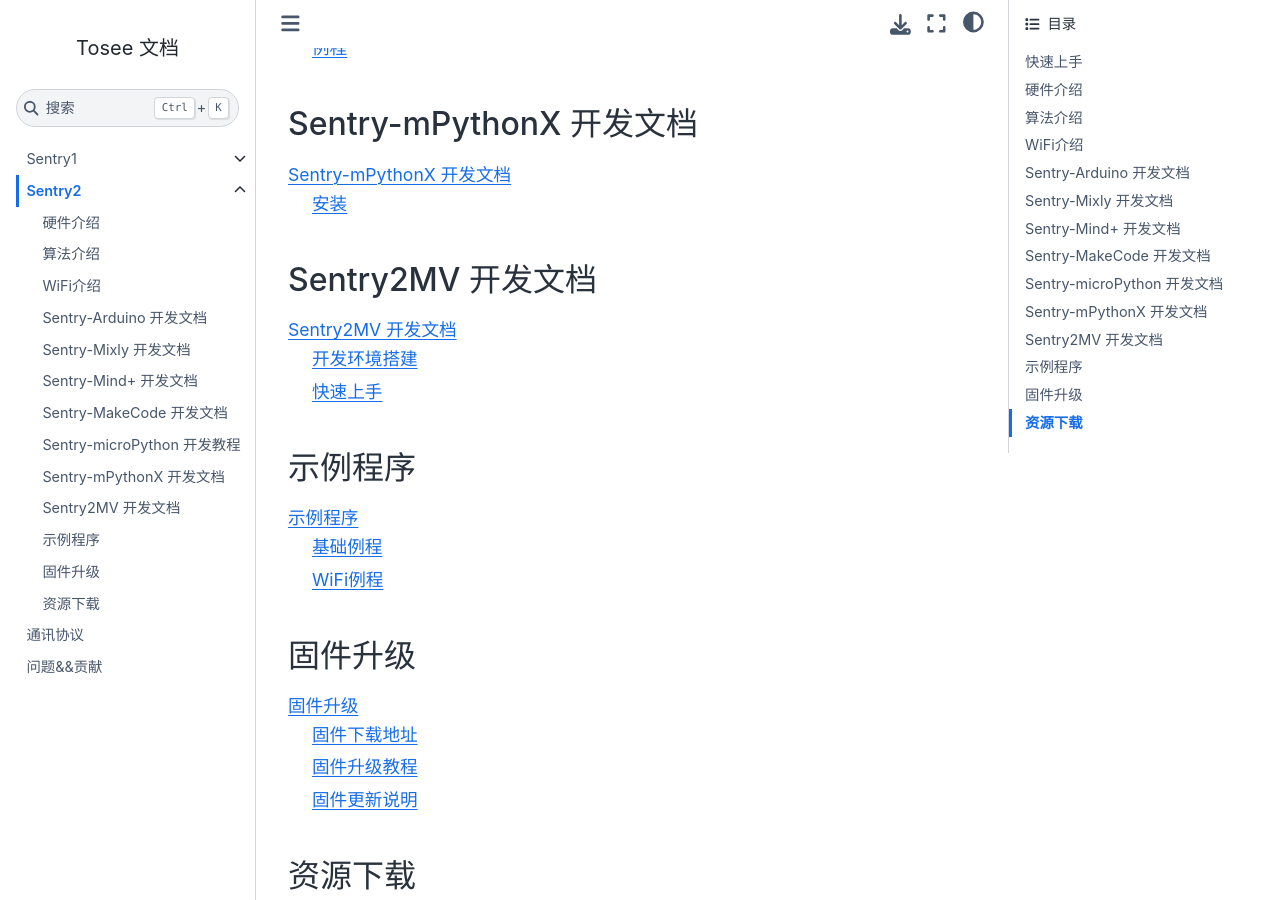
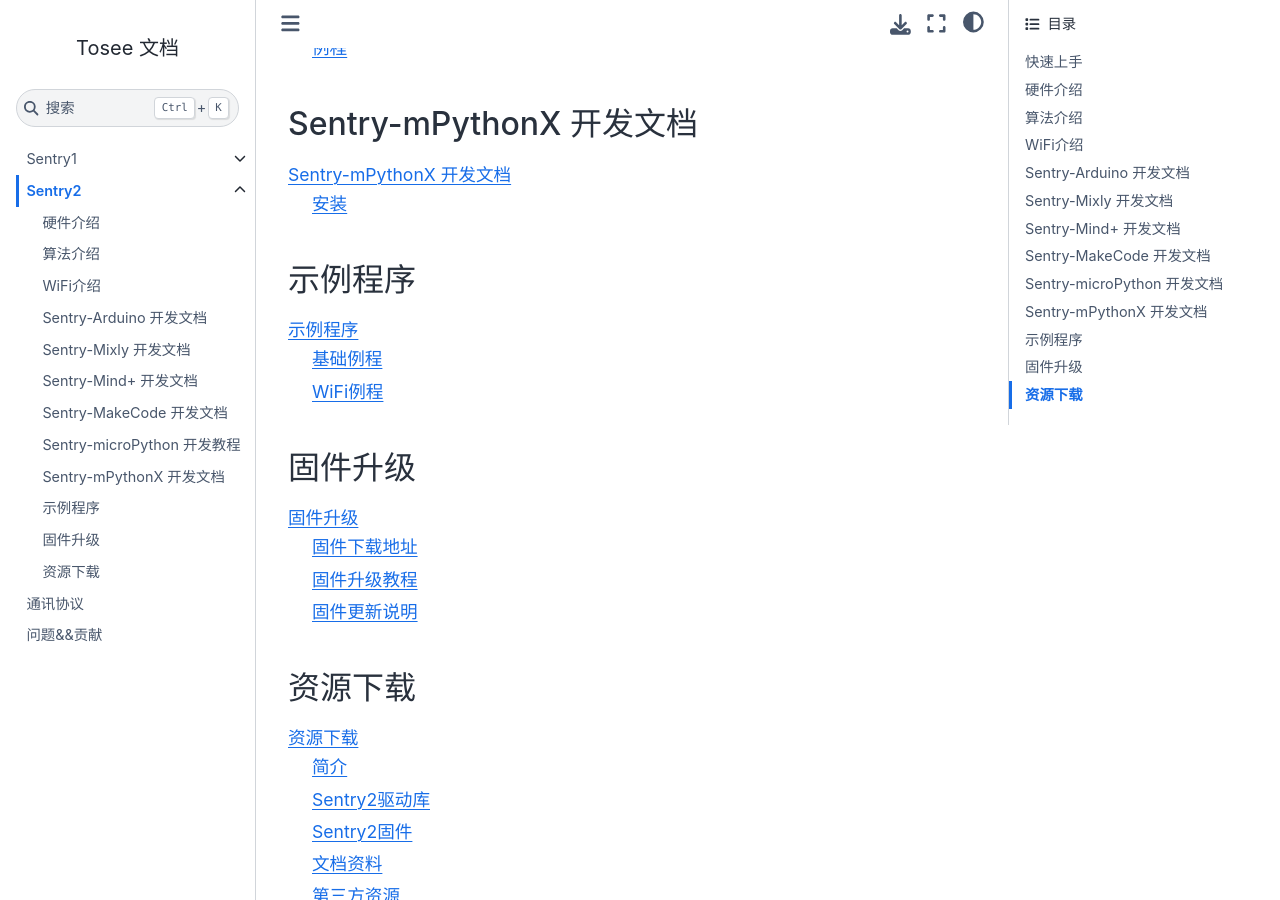
Before and after one commit to AITosee/Tosee-Docs, a Sphinx documentation site: the page built from docs/Sentry2/introduction.rst, in a window 1280 px wide and 900 px high, scrolled down 2479 px. Built offline with Sphinx 7.4.7 and the Sphinx Book theme 1.1.4, drawn with Linux system fonts in a browser that asks for light colours; pages that are not in the unit, such as notebooks, are missing from menus; some of the changed lines change nothing that is shown.

Commit message:
隐藏Sentry2MV

```diff
--- a/docs/Sentry2/introduction.rst
+++ b/docs/Sentry2/introduction.rst
@@ -84,13 +84,13 @@
 
     ../Common/mPython/index
 
-Sentry2MV 开发文档
----------------------------
+.. Sentry2MV 开发文档
+.. ---------------------------
 
-.. toctree::
-    :maxdepth: 2
+.. .. toctree::
+..     :maxdepth: 2
 
-    Sentry2MV/index.rst
+..     Sentry2MV/index.rst
 
 示例程序
 ------------------------
```
